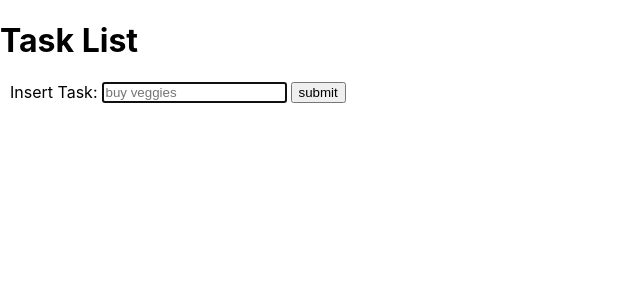
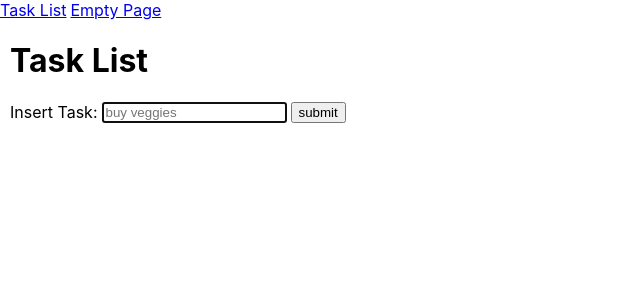
Before and after one commit to AdiBonofiel95/adi-bono, a React (Create React App) app: page / in a window 1280 px wide. Shown: the top 300 px of the page, without its empty margins (0-640 px from the left). Built offline with nearby package versions, Linux system fonts and the light colour scheme.

Commit message:
First Iteration - Nav Bar added

```diff
--- a/package.json
+++ b/package.json
@@ -8,7 +8,8 @@
     "@testing-library/user-event": "^13.5.0",
     "react": "^18.2.0",
     "react-dom": "^18.2.0",
-    "react-scripts": "5.0.1",
+    "react-router-dom": "^6.16.0",
+    "react-scripts": "^5.0.1",
     "web-vitals": "^2.1.4"
   },
   "scripts": {
--- a/src/App.js
+++ b/src/App.js
@@ -1,6 +1,6 @@
 // import { useState } from 'react';
 // import accountTypes from './AccountTypes';
-import TaskList from './TaskList';
+import NavBar from "./NavBar";
 
 function App() {
   // const [accountType, setAccountType] = useState(accountTypes.Manual);
@@ -30,9 +30,8 @@ function App() {
 
   return (
     <div className="App">
-      <h1>Task List</h1>
-      <TaskList/>
-
+      <NavBar />
+      {/* Still need to be done - save states in "Task List" so it saves the tasks once page switched */}
     </div>
   );
 }
--- /dev/null
+++ b/src/EmptyPage.js
@@ -0,0 +1,6 @@
+
+function EmptyPage() {
+    return <div></div>;
+}
+
+export default EmptyPage;
--- /dev/null
+++ b/src/NavBar.js
@@ -0,0 +1,21 @@
+import TaskList from "./TaskList";
+import EmptyPage from "./EmptyPage";
+import { BrowserRouter, Routes, Route, Link } from "react-router-dom"
+
+function NavBar(){
+    return(
+        <BrowserRouter>
+        <nav className='navBar' style={{display:'flex', gap:4}}>
+          <Link to="/" >Task List</Link>
+          <Link to="/empty" >Empty Page</Link>
+        </nav>
+
+        <Routes>
+          <Route path='/' element={<TaskList />} />
+          <Route path='/empty' element={<EmptyPage />} />
+        </Routes>
+      </BrowserRouter>
+    );
+}
+
+export default NavBar;
--- a/src/TaskList.js
+++ b/src/TaskList.js
@@ -45,6 +45,7 @@ function TaskList() {
 
     return (
         <div style={{paddingLeft: 10}}>
+            <h1>Task List</h1>
             <p style={{display:'flex', gap:4}}>Insert Task:
                 <input type="text"
                 id="task track"
```
Also changed, not shown: 1 other file (tests, documents, lock files or other folders).
